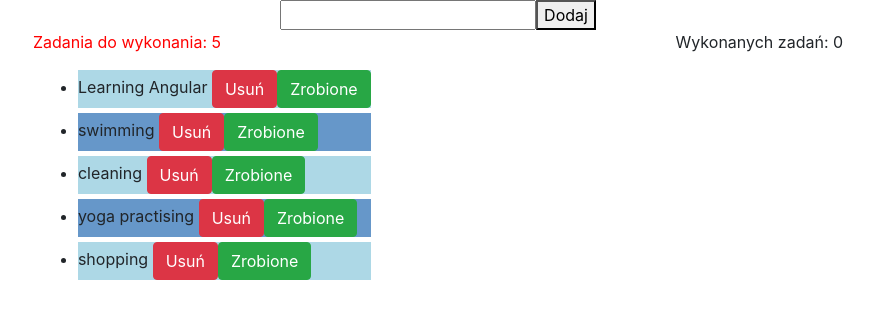
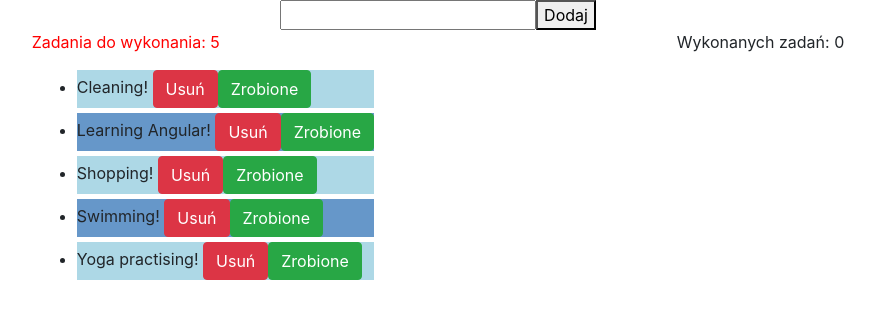
Before and after one commit to tomaszbabinski/Angular_exercises_binding, an Angular app: page / in a window 1280 px wide. Shown: the top 318 px of the page, without its empty margins (202-1077 px from the left). Built offline with nearby package versions, Linux system fonts and the light colour scheme.

Commit message:
Pipe exercises

```diff
--- a/src/app/app.module.ts
+++ b/src/app/app.module.ts
@@ -10,6 +10,8 @@
 import { TasksService } from './services/tasks.service';
 import { CheckedDirective } from './shared/checked.directive';
 import { DateDirective } from './shared/date.directive';
+import { TransformTaskPipe } from './shared/transform-task.pipe';
+import { SortNamePipe } from './shared/sort-name.pipe';
 
 @NgModule({
   declarations: [
@@ -18,7 +20,9 @@
     TodoTaskComponent,
     DoneTaskComponent,
     CheckedDirective,
-    DateDirective
+    DateDirective,
+    TransformTaskPipe,
+    SortNamePipe
   ],
   imports: [
     BrowserModule,
--- a/src/app/done-task/done-task.component.html
+++ b/src/app/done-task/done-task.component.html
@@ -2,7 +2,7 @@
   <p>Wykonanych zadań: {{tasksDone.length}}</p>
   <ul>
     <li appChecked appDate [date] = 'taskDone.end' *ngFor="let taskDone of tasksDone">
-      {{taskDone.name}}
+      {{taskDone.name | transformTask: ' - super'}}
     </li>
   </ul>
 </div>
--- /dev/null
+++ b/src/app/shared/sort-name.pipe.ts
@@ -0,0 +1,19 @@
+import { Pipe, PipeTransform } from '@angular/core';
+import { Task } from '../models/task';
+
+@Pipe({
+  name: 'sortName'
+})
+export class SortNamePipe implements PipeTransform {
+
+  transform(value: Array<Task>, args: any): any {
+    return value.sort((a, b) => {
+      if (a.name.toLowerCase() > b.name.toLowerCase()) {
+        return 1;
+      } else {
+        return -1;
+      }
+    });
+  }
+
+}
--- /dev/null
+++ b/src/app/shared/transform-task.pipe.ts
@@ -0,0 +1,12 @@
+import { Pipe, PipeTransform } from '@angular/core';
+
+@Pipe({
+  name: 'transformTask'
+})
+export class TransformTaskPipe implements PipeTransform {
+
+  transform(value: string, arg: string = ''): any {
+    return value.charAt(0).toUpperCase() + value.slice(1) + arg;
+  }
+
+}
--- a/src/app/todo-task/todo-task.component.html
+++ b/src/app/todo-task/todo-task.component.html
@@ -2,8 +2,8 @@
   <ng-container *ngIf="tasksList.length > 0; else noTasks">
     <p [ngStyle]="{color: getColor()}">Zadania do wykonania: {{tasksList.length}}</p>
     <ul>
-      <li appDate [date]='task.created' *ngFor="let task of tasksList; let odd = odd"  [ngClass]="{'odd-li': odd, 'last-li': tasksList.length===1}">
-        {{task.name}}
+      <li appDate [date]='task.created' *ngFor="let task of tasksList | sortName; let odd = odd"  [ngClass]="{'odd-li': odd, 'last-li': tasksList.length===1}">
+        {{task.name | transformTask: '!'}}
         <button type="button" class="btn btn-danger" (click)="remove(task)">Usuń</button>
         <button type="button" class="btn btn-success" (click)="done(task)">Zrobione</button>
       </li>
--- a/src/app/todo-task/todo-task.component.ts
+++ b/src/app/todo-task/todo-task.component.ts
@@ -17,7 +17,7 @@
 
   constructor(private tasksService: TasksService) {
     this.tasksService.getTasksListObs().subscribe(tasks => {
-      this.tasksList = tasks;
+      this.tasksList = tasks.slice();
     });
   }
 
```
